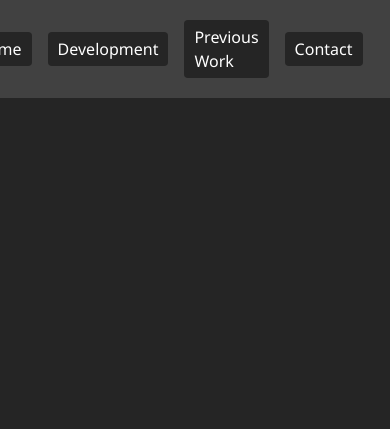
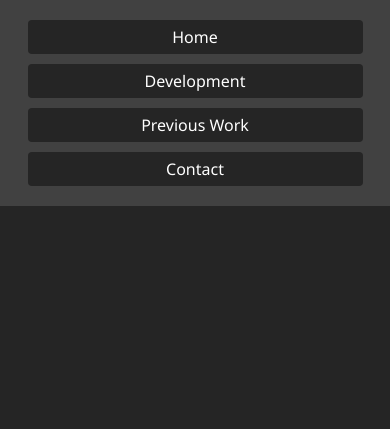
Before and after one commit to adanmillard/missonone, a plain HTML site: page index.html in a window 390 px wide. Shown: the top 429 px of the page. Drawn offline with Linux system fonts and the light colour scheme.

Commit message:
Update style.css
Enabled animations on page.
Turned navbar into a column when under 768px screen.

```diff
--- a/style.css
+++ b/style.css
@@ -168,6 +168,7 @@ header .container {
 
 .boxes-container {
     display: flex;
+
     margin-top: 3%;
     /* border: 1px solid #ff0000; */
     margin-bottom: 15%;
@@ -179,10 +180,12 @@ header .container {
 .box1,
 .box2,
 .box3 {
+    flex:1;
     background-color: #414141;
     padding: 5px 10px;
     border-radius: 4px;
     margin-right: 20px;
+    text-align: justify;
 }
 
 
@@ -432,7 +435,7 @@ button[type="button"]:hover {
 /* animation left side */
 
 
-/* @keyframes myanimation {
+@keyframes myanimation {
     0% {
         right: 100%;
         top: 0;
@@ -453,7 +456,7 @@ button[type="button"]:hover {
         right: 0;
         top: 0;
     }
-} */
+}
 
 
 /* gobal icons */
@@ -534,7 +537,7 @@ button[type="submit"] {
 /* form animation */
 
 
-/* @keyframes myanimationright {
+@keyframes myanimationright {
     0% {
         left: 100%;
         top: 0;
@@ -555,13 +558,19 @@ button[type="submit"] {
         left: 0;
         top: 0;
     }
-} */
+}
 
 
 /* screen sizing - small */
 
 @media screen and (max-width: 767px) {
     /* filler */
+    .nav{
+        flex-direction: column;
+        align-items: unset;
+        justify-content: unset;
+        text-align: center;
+    }
     .mrhqlogo {
         height: auto;
         width: 65%;
```
